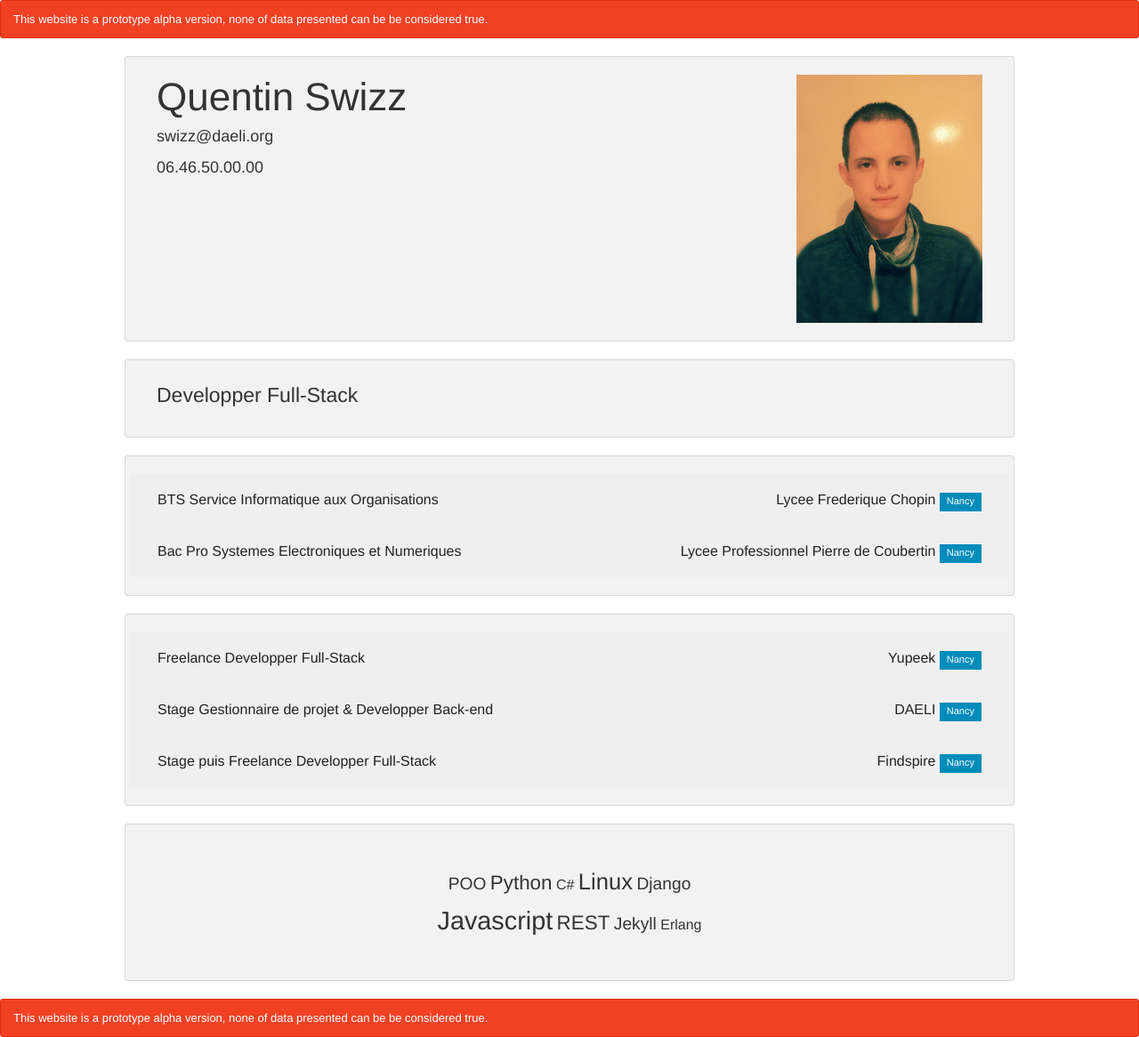
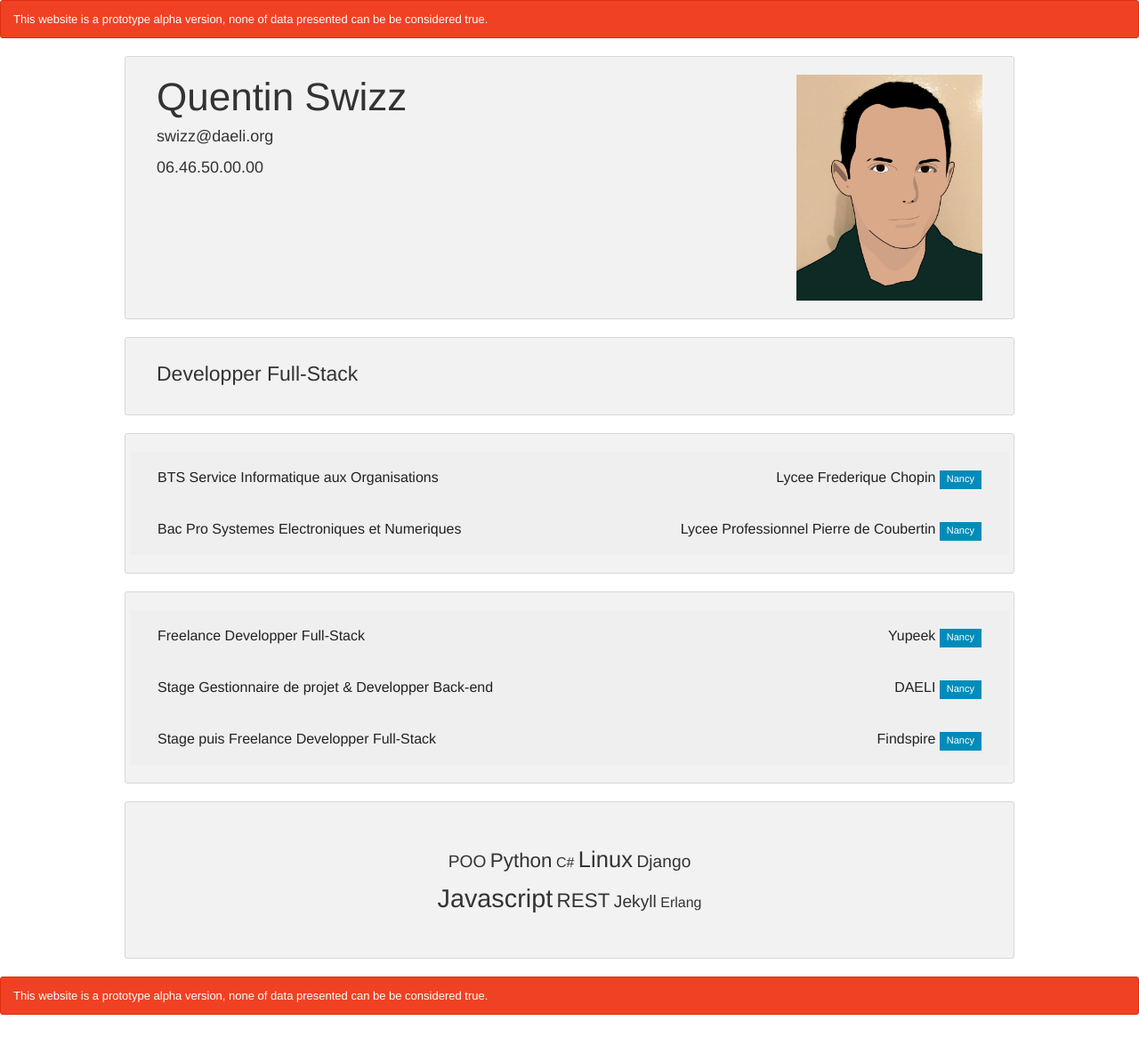
Before and after one commit to Swizz/swizz.github.io, a Jekyll site: the page built from index.html, in a window 1280 px wide. Shown: the whole page at 89% size. Built offline with Jekyll 4.4.1, drawn with Linux system fonts in a browser that asks for light colours; after the commit the page ends 1141 px from its top, so only the background shows below that.

Commit message:
Change profile picture for vectorial view

```diff
--- a/_includes/sections/identity.html
+++ b/_includes/sections/identity.html
@@ -1,7 +1,7 @@
 {% assign profile = site.data.profile %}
 
 <section id="picture" class="show-for-small-only show-for-portrait hidden-for-medium-up">
-    <img src="{{ profile.picture }}" />
+    <img style="width: 100%" src="{{ profile.picture }}" />
 </section>
 
 <section id="identity" class="panel radius row">
```
Also changed, not shown: img/profile_pic.jpg.
